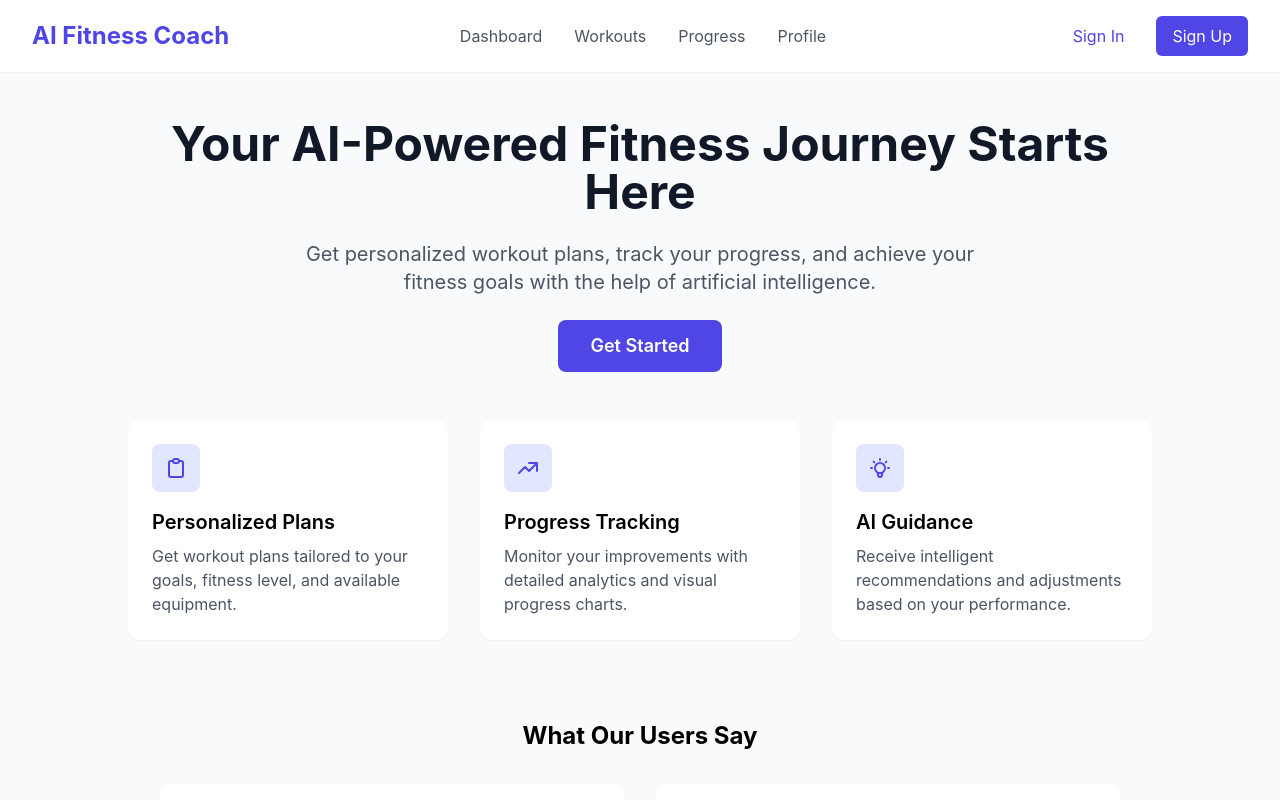
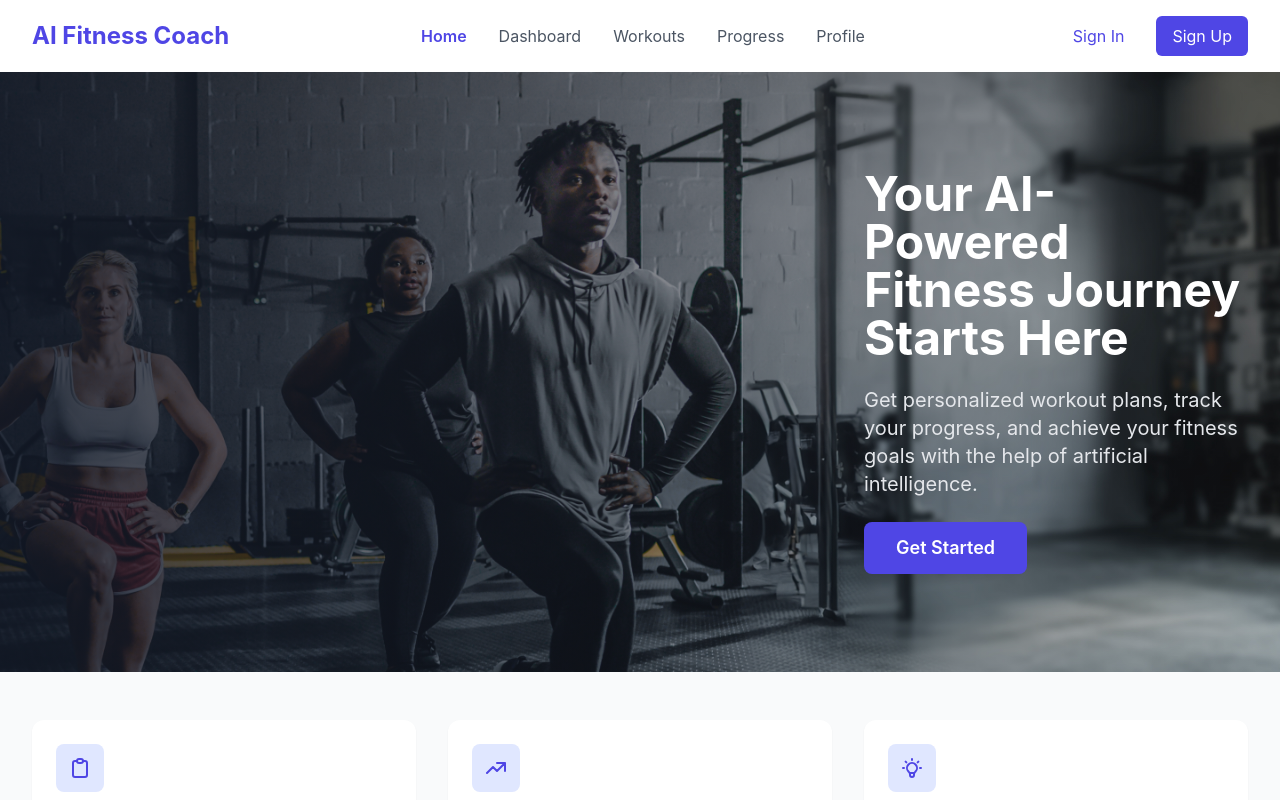
Before and after one commit to DominicBarnett/ai-fitness, a React (Create React App) app: page / in a window 1280 px wide. Shown: the top 800 px of the page. Built offline with nearby package versions, Linux system fonts and the light colour scheme.

Commit message:
hero image

```diff
--- a/src/App.js
+++ b/src/App.js
@@ -23,12 +23,18 @@ function App() {
     <div className="min-h-screen bg-gray-50">
       {/* Header */}
       <header className="bg-white shadow-sm">
-        <div className="max-w-7xl mx-auto px-4 sm:px-6 lg:px-8">
-          <div className="flex justify-between items-center py-4">
+        <div className="w-full">
+          <div className="flex justify-between items-center py-4 px-4 sm:px-6 lg:px-8">
             <div className="flex items-center">
               <h1 className="text-2xl font-bold text-indigo-600">AI Fitness Coach</h1>
             </div>
             <nav className="hidden md:flex space-x-8">
+              <button
+                onClick={() => setCurrentStep(0)}
+                className={`text-gray-600 hover:text-indigo-600 ${currentStep === 0 ? 'text-indigo-600 font-semibold' : ''}`}
+              >
+                Home
+              </button>
               <button className="text-gray-600 hover:text-indigo-600">Dashboard</button>
               <button className="text-gray-600 hover:text-indigo-600">Workouts</button>
               <button className="text-gray-600 hover:text-indigo-600">Progress</button>
@@ -45,8 +51,8 @@ function App() {
       {/* Progress Steps - Only show when not on homepage */}
       {currentStep > 0 && (
         <div className="bg-white border-b">
-          <div className="max-w-7xl mx-auto px-4 sm:px-6 lg:px-8">
-            <div className="py-4">
+          <div className="w-full">
+            <div className="py-4 px-4 sm:px-6 lg:px-8">
               <div className="flex items-center justify-center space-x-8">
                 <div className="flex items-center">
                   <div className={`w-8 h-8 rounded-full flex items-center justify-center ${
@@ -84,19 +90,14 @@ function App() {
       )}
 
       {/* Main Content */}
-      <main className="max-w-7xl mx-auto px-4 sm:px-6 lg:px-8 py-12">
-        <div className={currentStep === 0 ? 'max-w-5xl mx-auto' : 'max-w-3xl mx-auto'}>
-          <div className={currentStep === 0 ? '' : 'bg-white rounded-xl shadow-lg overflow-hidden'}>
-            <div className={currentStep === 0 ? '' : 'p-6'}>
+      <main className="w-full">
         {renderContent()}
-            </div>
-          </div>
-        </div>
       </main>
 
       {/* Footer */}
       <footer className="bg-gray-800 text-white mt-12">
-        <div className="max-w-7xl mx-auto px-4 sm:px-6 lg:px-8 py-12">
+        <div className="w-full">
+          <div className="py-12 px-4 sm:px-6 lg:px-8">
             <div className="grid grid-cols-1 md:grid-cols-4 gap-8">
               <div>
                 <h3 className="text-lg font-semibold mb-4">AI Fitness Coach</h3>
@@ -130,6 +131,7 @@ function App() {
               </div>
             </div>
           </div>
+        </div>
       </footer>
     </div>
   );
--- a/src/features/home/HomePage.jsx
+++ b/src/features/home/HomePage.jsx
@@ -2,13 +2,25 @@ import React from 'react';
 
 function HomePage({ onGetStarted }) {
   return (
-    <div className="space-y-12">
-      {/* Hero Section */}
-      <div className="text-center space-y-6">
-        <h1 className="text-4xl md:text-5xl font-bold text-gray-900">
+    <div>
+      {/* Hero Section with Image */}
+      <div className="relative bg-gray-900 w-full">
+        <div
+          className="w-full h-[600px] bg-cover bg-top"
+          style={{
+            backgroundImage: 'url(/heroimage.webp)',
+          }}
+        >
+          <div className="absolute inset-0 bg-gradient-to-r from-gray-900/80 via-gray-900/40 to-transparent" />
+          <div className="relative h-full flex items-center">
+            <div className="max-w-7xl mx-auto px-4 sm:px-6 lg:px-8 w-full">
+              <div className="grid md:grid-cols-3 gap-8 items-center">
+                <div className="md:col-span-2" /> {/* Spacer for 2/3 width */}
+                <div className="md:col-span-1 space-y-6">
+                  <h1 className="text-4xl md:text-5xl font-bold text-white leading-tight">
                     Your AI-Powered Fitness Journey Starts Here
                   </h1>
-        <p className="text-xl text-gray-600 max-w-2xl mx-auto">
+                  <p className="text-xl text-gray-200">
                     Get personalized workout plans, track your progress, and achieve your fitness goals with the help of artificial intelligence.
                   </p>
                   <button
@@ -18,8 +30,14 @@ function HomePage({ onGetStarted }) {
                     Get Started
                   </button>
                 </div>
+              </div>
+            </div>
+          </div>
+        </div>
+      </div>
 
       {/* Features Grid */}
+      <div className="max-w-7xl mx-auto px-4 sm:px-6 lg:px-8 py-12">
         <div className="grid md:grid-cols-3 gap-8">
           <div className="bg-white p-6 rounded-xl shadow-sm hover:shadow-md transition-shadow">
             <div className="w-12 h-12 bg-indigo-100 rounded-lg flex items-center justify-center mb-4">
@@ -57,9 +75,11 @@ function HomePage({ onGetStarted }) {
             </p>
           </div>
         </div>
+      </div>
 
       {/* Testimonials */}
-      <div className="bg-gray-50 rounded-xl p-8">
+      <div className="bg-gray-50">
+        <div className="max-w-7xl mx-auto px-4 sm:px-6 lg:px-8 py-12">
           <h2 className="text-2xl font-bold text-center mb-8">What Our Users Say</h2>
           <div className="grid md:grid-cols-2 gap-8">
             <div className="bg-white p-6 rounded-lg shadow-sm">
@@ -93,6 +113,7 @@ function HomePage({ onGetStarted }) {
           </div>
         </div>
       </div>
+    </div>
   );
 }
 
```
Also changed, not shown: public/heroimage.webp (added). Lines whose indentation alone changed are shown as unchanged.
